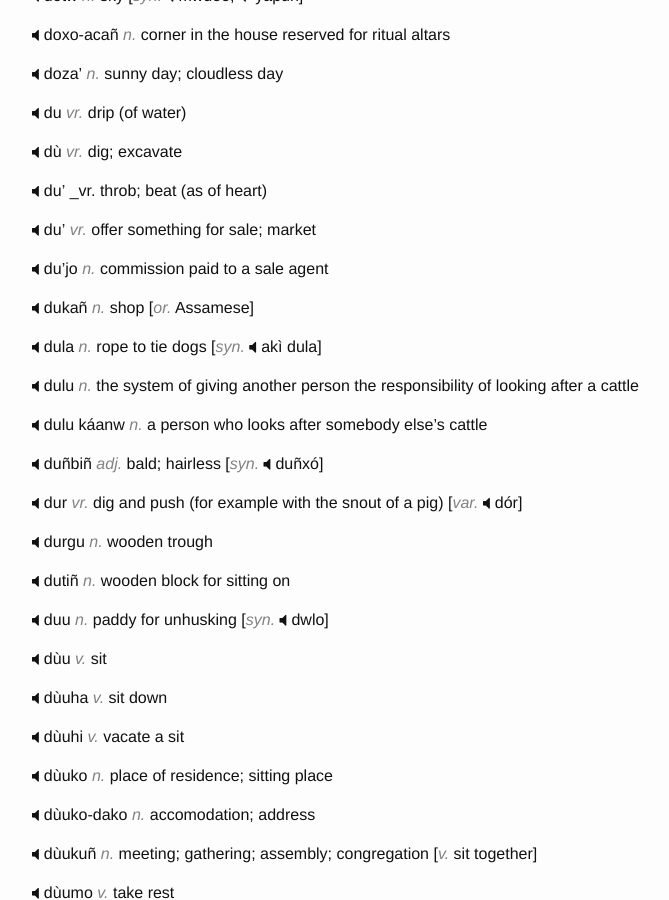
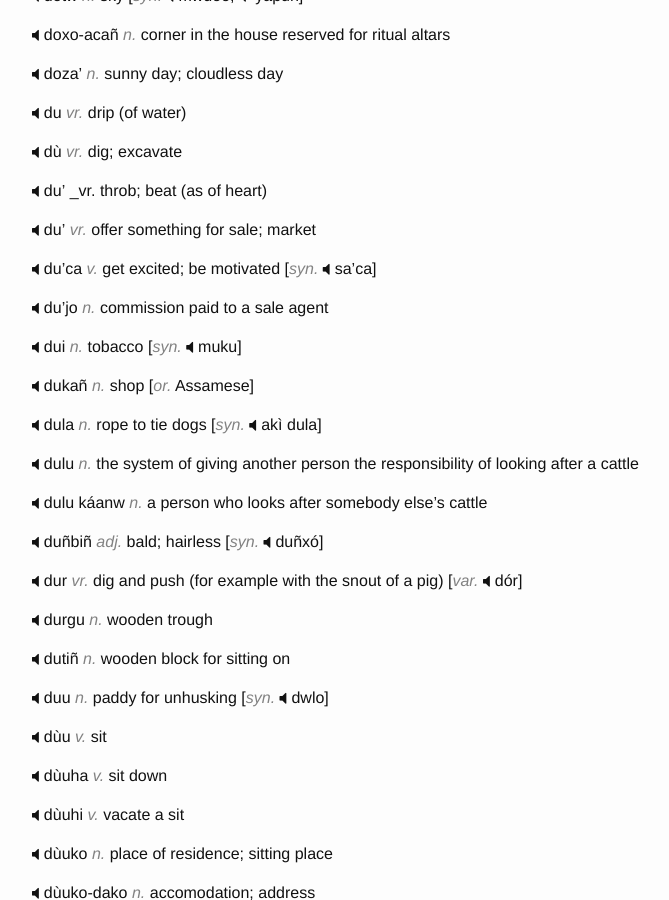
Before and after one commit to hacksparrow/language.apatani.org, a Jekyll site: the page built from dictionary/d.md, in a window 1280 px wide and 900 px high, scrolled down 4783 px. Shown: the whole window, without its empty margins (238-907 px from the left). Built offline with Jekyll 4.4.1, drawn with Linux system fonts in a browser that asks for light colours; nearby versions of some CDN libraries; comment, search, counter and statistics services are not loaded.

Commit message:
Update d.md

```diff
--- a/dictionary/d.md
+++ b/dictionary/d.md
@@ -371,8 +371,12 @@ __du'__ _vr.  throb; beat (as of heart)
 
 __du'__ _vr._  offer something for sale; market
 
+__du'ca__	_v._	get excited; be motivated	[_syn._	sa'ca]
+
 
 __du'jo__ _n._  commission paid to a sale agent
+
+__dui__	_n._	tobacco	[_syn._	muku]
 
 
 __dukañ__ _n._  shop  [_or._ Assamese]
```
